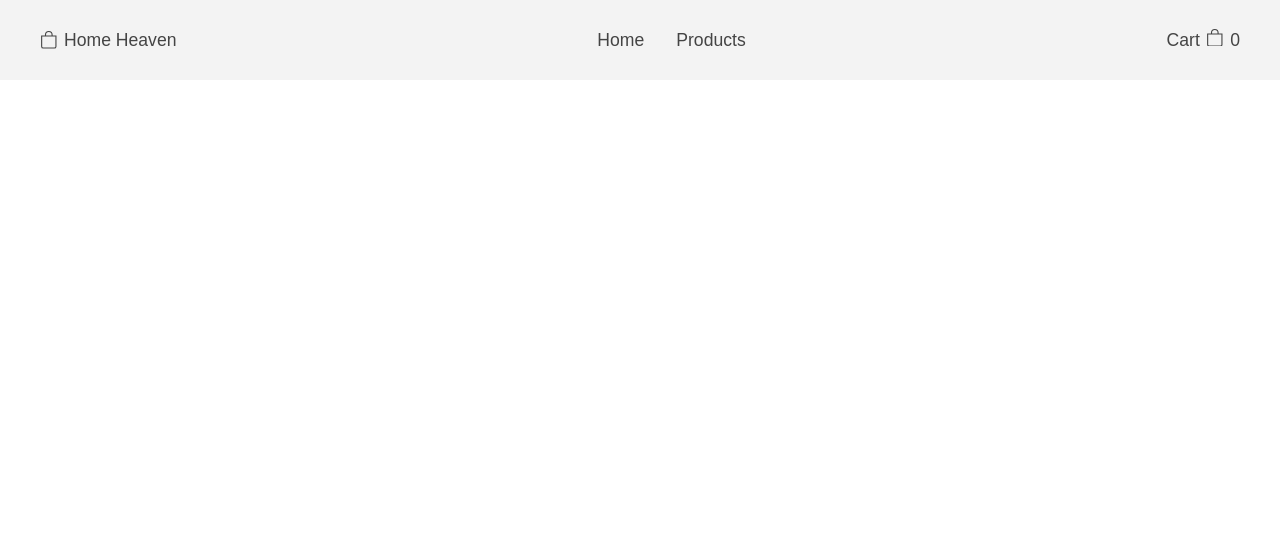
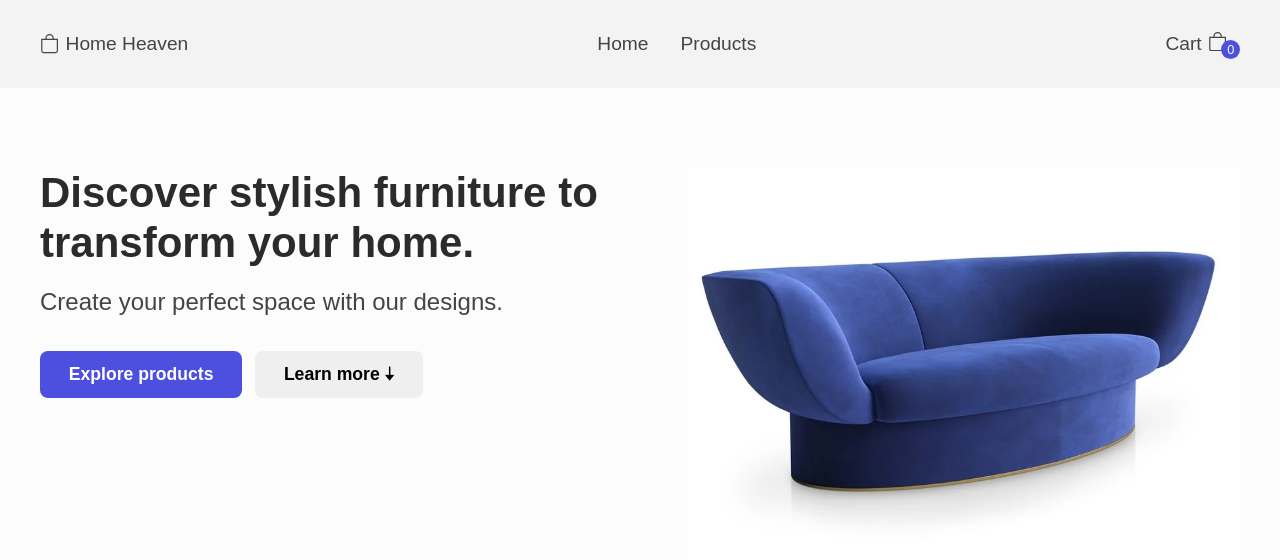
Before and after one commit to sasanedicbn/Home-Heaven-e-commerce, a React (Vite) app: page / in a window 1280 px wide. Shown: the top 560 px of the page. Built offline with nearby package versions, Linux system fonts and the light colour scheme.

Commit message:
Create style for Header.tsx component

```diff
--- a/src/App.tsx
+++ b/src/App.tsx
@@ -1,5 +1,6 @@
 
 import './App.css'
+import Header from './pages/Header'
 import NavBar from './pages/NavBar'
 
 function App() {
@@ -8,6 +9,7 @@ function App() {
   return (
     <>
      <NavBar/>
+     <Header/>
     </>
   )
 }
--- a/src/index.css
+++ b/src/index.css
@@ -1,6 +1,7 @@
 :root{
   --color-paragraph-primary: #444;
-  --color-gray-background: #f3f3f3;;
+  --color-gray-background: #f3f3f3;
+  --color-primary:rgb(77, 79, 223);
 }
 *{
   margin: 0;
@@ -15,7 +16,7 @@ section{
 }
 nav{
     display: flex;
-    font-size: 1.1rem;
+    font-size: 1.2rem;
     justify-content: space-between;
     align-items: center;
     margin: 0 auto;
@@ -40,3 +41,69 @@ nav{
 list-style-type: none;
 color: var(--color-paragraph-primary);
 }
+.badge{
+  background-color: var(--color-primary);
+  border-radius: 50%;
+  width: 1.2rem;
+  height: 1.2rem;
+  padding-left: .4rem;
+  padding-top: .1rem;
+  font-size: .8rem;
+  color: #fff;
+  margin-left: -.8rem;
+  margin-top: .7rem;
+}
+/* HEADER */
+.header-container{
+  max-width:75rem;
+  display: flex;
+  margin: 0 auto;
+}
+.header-description, .header-photo{
+  width: 50%;
+}
+.header-photo img{
+  width: 100%;
+  margin-top: 5rem;
+  padding-left: 3rem;
+}
+.section-header{
+  background-color: #fcfcfc;
+}
+.header-description{
+  margin-top: 5rem;
+}
+.header-title h1{
+  font-size: 42px;
+  line-height: 1.2;
+  margin-bottom: 1.2rem;
+  color:rgb(43, 43, 43);
+}
+.header-paragraph{
+  color: var(--color-paragraph-primary);
+  font-size: 1.5rem;
+  font-weight: 500;
+  margin-bottom: 2.2rem;
+}
+.btn{
+    border: none;
+    border-radius: .5rem;
+    cursor: pointer;
+    display: inline-block;
+    font-size: 1.1rem;
+    font-weight: 600;
+    padding: .8rem 1.8rem;
+    transition: all .3s;
+    line-height: 1.2;
+}
+.btn-header-explore{
+  background-color:var(--color-primary) ;
+  color: #fff;
+  margin-right: .8rem;
+}
+.btn-header-explore:hover{
+  background-color: rgb(58, 60, 179)
+}
+.btn-header-about:hover{
+  background-color: rgb(221, 218, 218);
+}
--- /dev/null
+++ b/src/pages/Header.tsx
@@ -0,0 +1,24 @@
+const Header = () => {
+    return(
+        <section className="section-header">
+          <div className="container header-container">
+            <div className="header-description">
+             <div className="header-title">
+                <h1>Discover stylish furniture to transform your home.</h1>
+                <p className="header-paragraph">Create your perfect space with our designs.</p>
+             </div>
+             <div>
+                <a href="/">
+                    <button className="btn btn-header-explore">Explore products</button>
+                </a>
+                <button className="btn btn-header-about">Learn more 🠣</button>
+             </div>
+            </div>
+            <div className="header-photo">
+             <img src="./public/header-photo.jpg" alt="sofa-photo" />
+            </div>
+          </div>
+        </section>
+    )
+}
+export default Header;
```
Also changed, not shown: public/header-photo.jpg (added).
